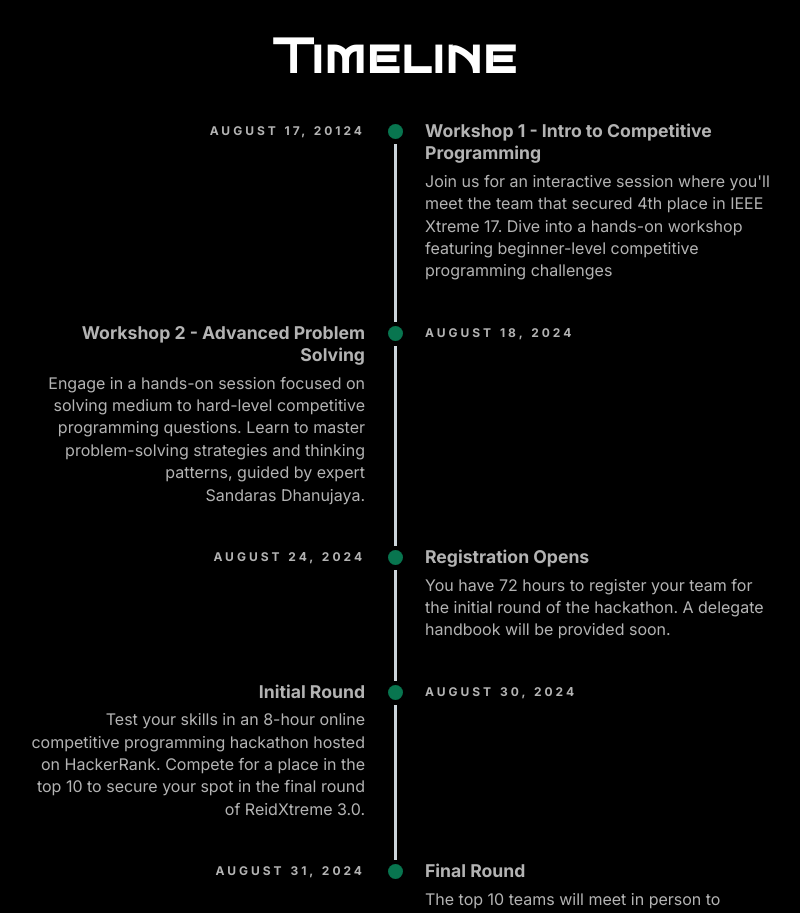
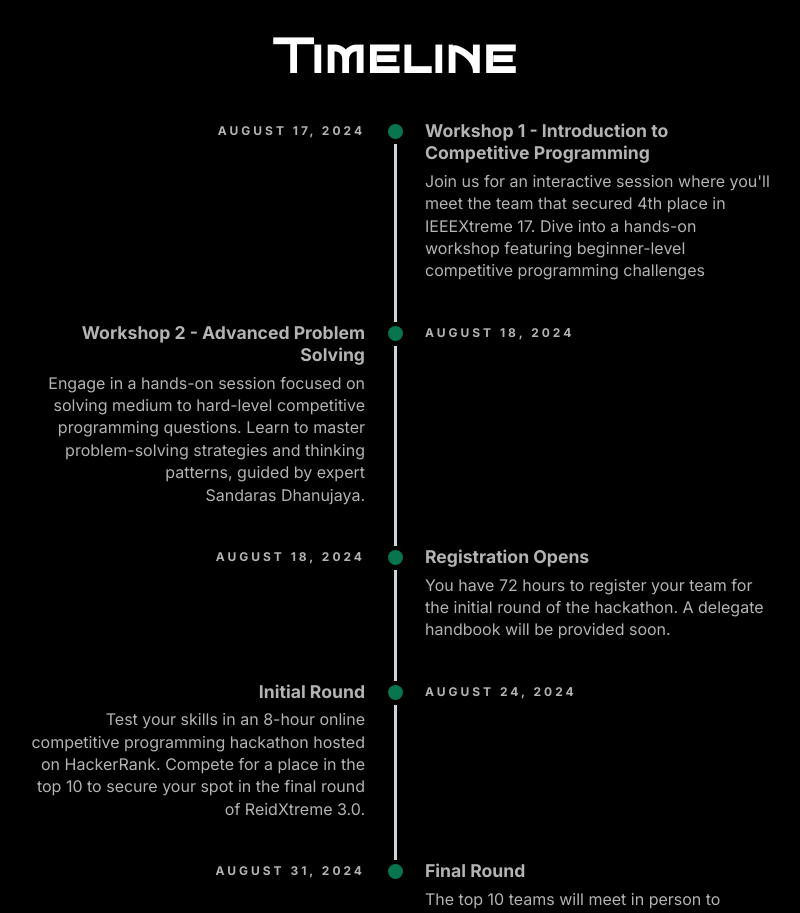
Before and after one commit to Kavirubc/ReidXtreme3, a Next.js app: page / in a window 1280 px wide. Shown: the part 1900-2813 px from the top of the page, without its empty margins (245-1045 px from the left). Built offline with nearby package versions, Linux system fonts and the light colour scheme; a web font is replaced by a local one.

Commit message:
Update timeline workshop titles and descriptions

```diff
--- a/src/components/timeline.tsx
+++ b/src/components/timeline.tsx
@@ -15,12 +15,12 @@ export function Timeline() {
                 <ul className="timeline timeline-centered">
                   <li className="timeline-item">
                     <div className="timeline-info">
-                      <span>August 17, 20124</span>
+                      <span>August 17, 2024</span>
                     </div>
                     <div className="timeline-marker"></div>
                     <div className="timeline-content">
-                      <h3 className="timeline-title">Workshop 1 - Intro to Competitive Programming</h3>
-                      <p>Join us for an interactive session where you'll meet the team that secured 4th place in IEEE Xtreme 17. Dive into a hands-on workshop featuring beginner-level competitive programming challenges</p>
+                      <h3 className="timeline-title">Workshop 1 - Introduction to Competitive Programming</h3>
+                      <p>Join us for an interactive session where you'll meet the team that secured 4th place in IEEEXtreme 17. Dive into a hands-on workshop featuring beginner-level competitive programming challenges</p>
                     </div>
                   </li>
                   <li className="timeline-item">
@@ -36,7 +36,7 @@ export function Timeline() {
                   </li>
                   <li className="timeline-item">
                     <div className="timeline-info">
-                      <span>August 24, 2024</span>
+                      <span>August 18, 2024</span>
                     </div>
                     <div className="timeline-marker"></div>
                     <div className="timeline-content">
@@ -46,7 +46,7 @@ export function Timeline() {
                   </li>
                   <li className="timeline-item">
                     <div className="timeline-info">
-                      <span>August 30, 2024</span>
+                      <span>August 24, 2024</span>
                     </div>
                     <div className="timeline-marker"></div>
                     <div className="timeline-content">
```
